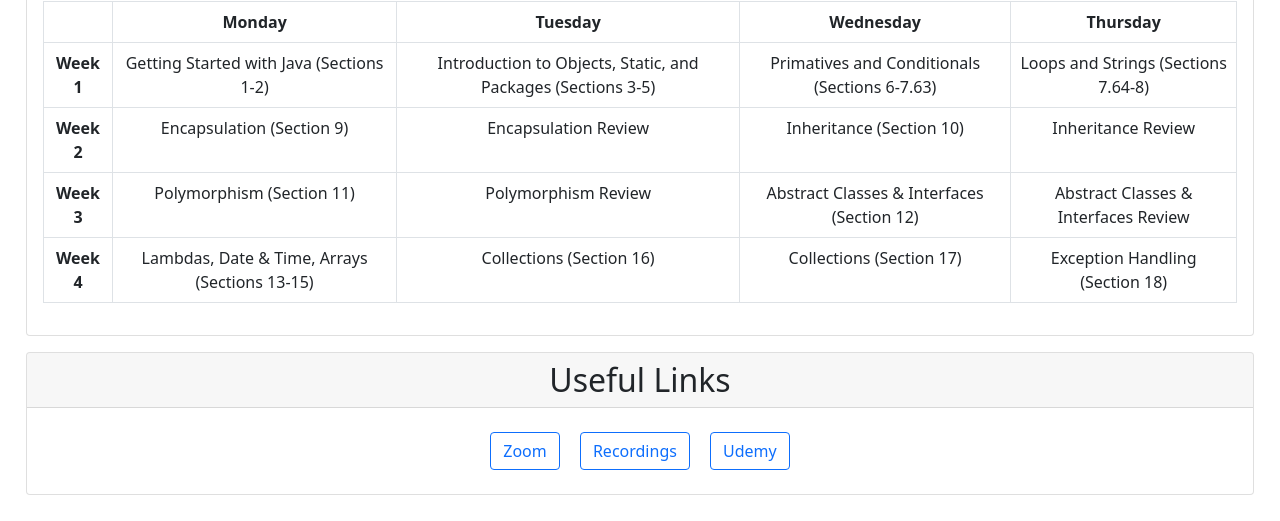
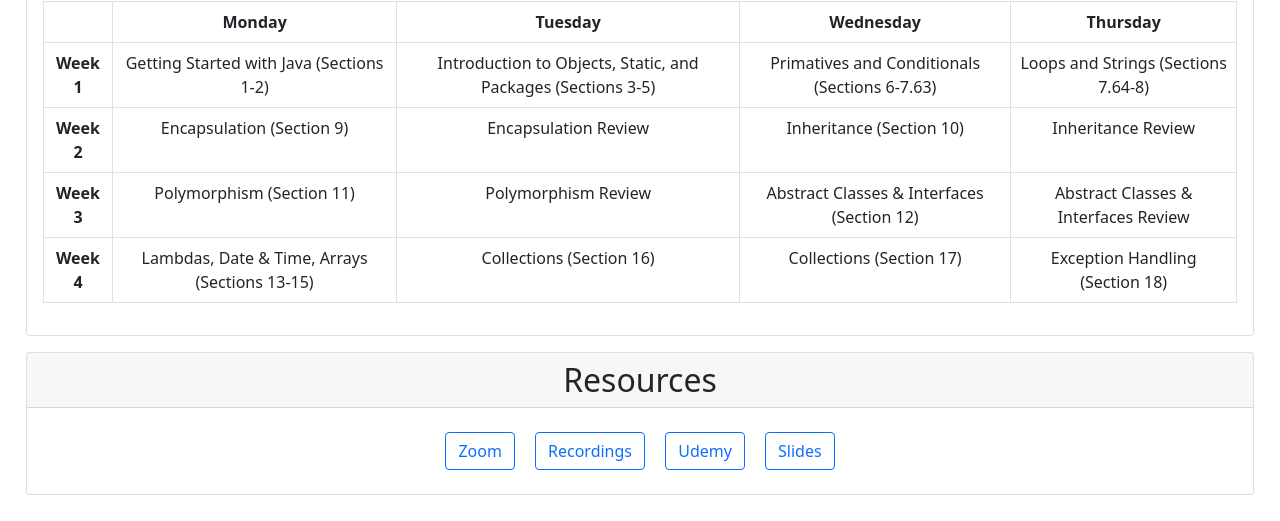
Before and after one commit to Stay-Ready-2021/Student-Resources-Site, a plain HTML site: page index.html in a window 1280 px wide. Shown: the part 427-948 px from the top of the page. Drawn offline with nearby package versions, Linux system fonts and the light colour scheme.

Commit message:
adding slide link

```diff
--- a/index.html
+++ b/index.html
@@ -68,11 +68,12 @@
         </div>
     </div>
     <div class="card my-3">
-        <h2 class="card-header">Useful Links</h2>
+        <h2 class="card-header">Resources</h2>
         <div class="card-body">
             <a class="btn btn-outline-primary m-2" href="https://us02web.zoom.us/j/7489050316" role="button">Zoom</a>
             <a class="btn btn-outline-primary m-2" href="https://drive.google.com/drive/folders/1rNewKUfBl0jo4EgpCR_Ui4jjKatpwQB5?usp=sharing" role="button">Recordings</a>
             <a class="btn btn-outline-primary m-2" href="https://codedifferently.udemy.com/course/learn-java-se-8-and-prepare-for-the-java-associate-exam/learn/lecture/5015124#overview" role="button">Udemy</a>
+            <a class="btn btn-outline-primary m-2"  href="https://docs.google.com/presentation/d/1RrhNMMzjR5mwj9VMmbno-OHadZzU5IiidvYuY8TYrA0/edit?usp=sharing" role="button">Slides</a>
         </div>
     </div>
 </body>
```
